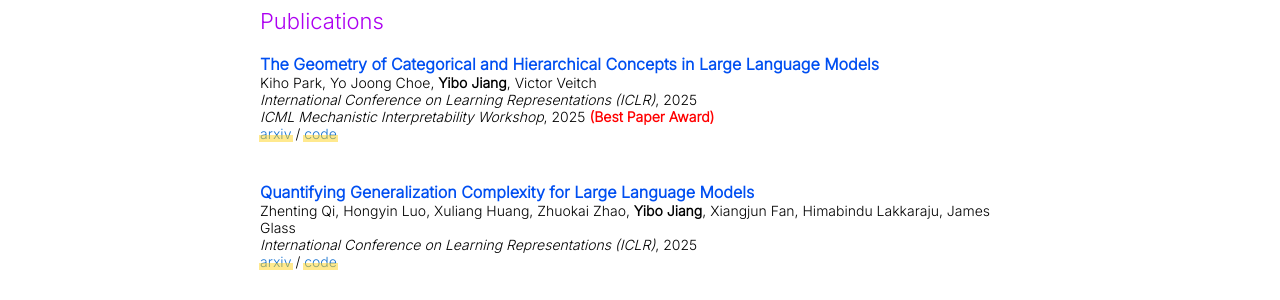
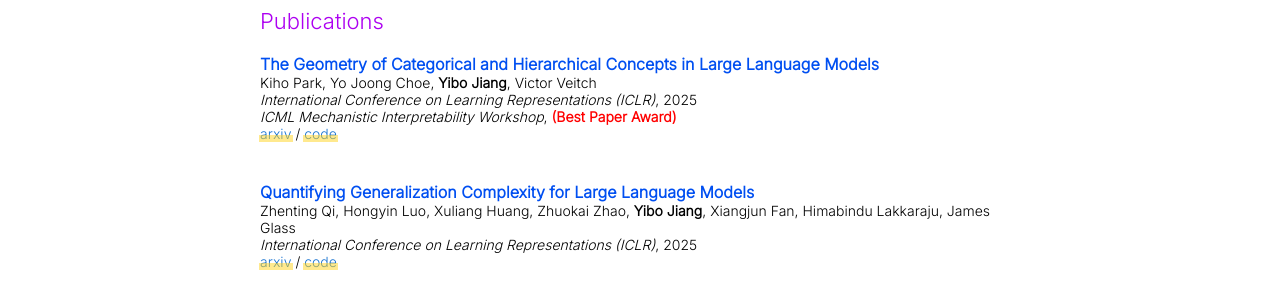
Before and after one commit to ybjiaang/ybjiaang.github.io, a Jekyll site: the page built from _posts/2024-10-10-category.markdown, in a window 1280 px wide. Shown: the part 560-860 px from the top of the page. Built offline with Jekyll 4.4.1, drawn with Linux system fonts in a browser that asks for light colours.

Commit message:
Update default.html

```diff
--- a/_layouts/default.html
+++ b/_layouts/default.html
@@ -136,7 +136,7 @@
               {% endif %}
               <br>
               {% if post.workshop %}
-              <em>{{post.workshop}}</em>, {{ post.date | date: "%Y" }}
+              <em>{{post.workshop}}</em>, {{ post.workshopdate | date: "%Y" }}
               {% if post.workshopaward %}
               <strong style="color: red;">{{post.workshopaward}}</strong>
               {% endif %}
```
